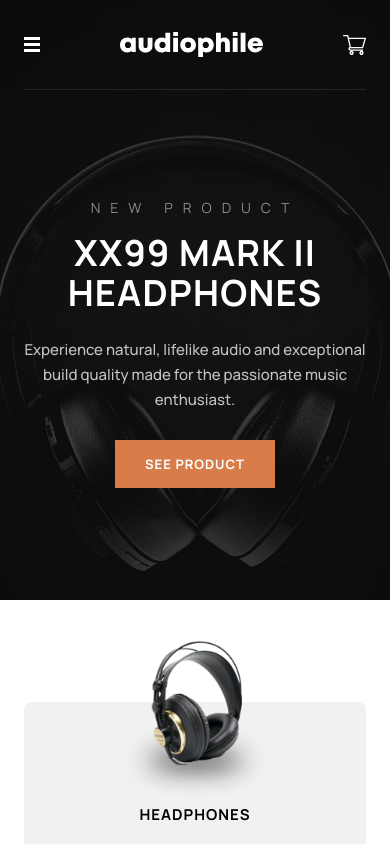
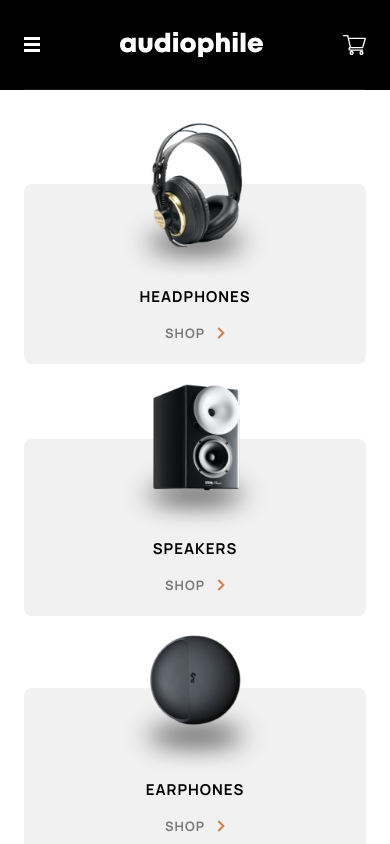
Before and after one commit to ChrisKlp/audiophile-webstore, a React (Vite) app: page / in a window 390 px wide. Both pictures are taken after a click on the button 32 px from the left and 44 px from the top of the page. Shown: the top 844 px of the page. Built offline with nearby package versions, Linux system fonts and the light colour scheme.

Commit message:
Create mobile navigation

```diff
--- a/src/components/Categories.tsx
+++ b/src/components/Categories.tsx
@@ -1,4 +1,4 @@
-/* eslint-disable no-empty-pattern */
+import { twMerge } from 'tailwind-merge';
 import iconArrowRight from '@/assets/shared/desktop/icon-arrow-right.svg';
 import imageEarphones from '@/assets/shared/desktop/image-category-thumbnail-earphones.png';
 import imageSpeakers from '@/assets/shared/desktop/image-category-thumbnail-speakers.png';
@@ -22,22 +22,32 @@ const categoryList = [
   },
 ];
 
-export default function Categories() {
+type Props = {
+  className?: string;
+};
+
+export default function Categories({ className }: Props) {
   return (
-    <section className="c-container grid gap-[1.6rem] pt-[4rem] pb-[12rem] md:grid-flow-col md:gap-[1rem] md:py-[9.8rem] lg:gap-[3rem] lg:pt-[12rem] lg:pb-[16.8rem]">
+    <section
+      className={twMerge(
+        'c-container grid gap-[1.6rem] pt-[4rem] pb-[12rem] md:grid-flow-col md:gap-[1rem] md:py-[9.8rem] lg:gap-[3rem] lg:pt-[12rem] lg:pb-[16.8rem]',
+        className
+      )}
+    >
       {categoryList.map(({ image, name, url }) => (
-        <div
+        <button
+          type="button"
           key={name}
-          className="relative grid grid-rows-[3fr_5fr_auto] justify-items-center"
+          className="group relative z-[0] grid grid-rows-[3fr_5fr_auto] justify-items-center"
         >
           <img
             src={image}
             className="row-[1/3] w-1/2 max-w-[22.4rem] md:w-3/4 md:self-center"
             alt={`${name} category`}
           />
-          <div className="row-[3/4] grid justify-items-center pb-[2.2rem] lg:pb-[3rem]">
+          <span className="row-[3/4] grid justify-items-center pb-[2.2rem] lg:pb-[3rem]">
             <h6 className="h6 mb-[1.7rem]">{name}</h6>
-            <a href={url} className="group">
+            <a href={url}>
               <span className="flex items-center gap-[1.2rem]">
                 <span className="text-[1.3rem] font-bold uppercase leading-[1.8rem] tracking-[0.1rem] text-black/50 duration-200 ease-in-out group-hover:text-orange">
                   shop
@@ -45,9 +55,9 @@ export default function Categories() {
                 <img src={iconArrowRight} alt="icon arrow right" />
               </span>
             </a>
-          </div>
+          </span>
           <div className="absolute z-[-1] row-[2/4] h-full w-full rounded bg-light200" />
-        </div>
+        </button>
       ))}
     </section>
   );
--- a/src/components/Navigation.tsx
+++ b/src/components/Navigation.tsx
@@ -1,24 +1,38 @@
+import { useRef, useState } from 'react';
 import logo from '@/assets/shared/desktop/logo.svg';
 import iconHamburger from '@/assets/shared/tablet/icon-hamburger.svg';
 import iconCart from '@/assets/shared/desktop/icon-cart.svg';
 import navigation from '@/navigation';
+import Categories from './Categories';
+import useOnClickOutside from '@/hooks/useOnClickOutside';
 
 type Props = {
   transparent?: boolean;
 };
 
 export default function Navigation({ transparent = false }: Props) {
+  const [isOpen, setIsOpen] = useState(false);
+  const ref = useRef(null);
+
+  const onToggle = () => setIsOpen(!isOpen);
+  const onClose = () => setIsOpen(false);
+
+  useOnClickOutside(ref, onClose);
+
   return (
     <header
+      ref={ref}
       className={`z-10 h-[9rem] ${
         transparent
-          ? 'absolute top-0 left-0 right-0 bg-transparent'
+          ? `absolute top-0 left-0 right-0 ${
+              isOpen ? 'bg-black lg:bg-transparent' : 'bg-transparent'
+            }`
           : 'bg-black'
       } `}
     >
       <div className="c-container relative">
         <div className="flex items-center justify-between py-[3.2rem] md:justify-start lg:pt-[3.2rem] lg:pb-[3.6rem]">
-          <button type="button" className="lg:hidden">
+          <button type="button" className="lg:hidden" onClick={onToggle}>
             <img className="" src={iconHamburger} alt="icon hamburger" />
           </button>
           <div className="md:ml-[4.2rem] md:grow lg:ml-0">
@@ -45,6 +59,18 @@ export default function Navigation({ transparent = false }: Props) {
         </nav>
         <div className="h-[1px] w-full bg-white/10" />
       </div>
+      {!!isOpen && (
+        <div className="lg:hidden">
+          <nav className="animate-fadeIn rounded-b-[0.8rem] bg-white">
+            <Categories className="pb-[3.5rem] pt-[3.2rem] md:pb-[6.7rem] md:pt-[5.6rem]" />
+          </nav>
+          <div
+            className="fixed top-0 left-0 bottom-0 right-0 z-[-1] animate-fadeIn bg-black/40"
+            onClick={onClose}
+            aria-hidden="true"
+          />
+        </div>
+      )}
     </header>
   );
 }
--- /dev/null
+++ b/src/hooks/useOnClickOutside.ts
@@ -0,0 +1,21 @@
+import { useEffect } from 'react';
+
+export default function useOnClickOutside(
+  ref: React.RefObject<HTMLElement | undefined>,
+  handler: () => void
+) {
+  useEffect(() => {
+    const listener = (event: MouseEvent | TouchEvent) => {
+      if (!ref.current || ref.current.contains(event.target as HTMLElement)) {
+        return;
+      }
+      handler();
+    };
+    document.addEventListener('mousedown', listener);
+    document.addEventListener('touchstart', listener);
+    return () => {
+      document.removeEventListener('mousedown', listener);
+      document.removeEventListener('touchstart', listener);
+    };
+  }, [ref, handler]);
+}
--- a/tailwind.config.cjs
+++ b/tailwind.config.cjs
@@ -26,6 +26,15 @@ module.exports = {
         orange: '#D87D4A',
         lightOrange: '#fbaf85',
       },
+      keyframes: {
+        fadeIn: {
+          '0%': { opacity: '0' },
+          '100%': { opacity: '100%' },
+        },
+      },
+      animation: {
+        fadeIn: 'fadeIn 0.2s ease-in-out',
+      },
     },
   },
   plugins: [],
```
Also changed, not shown: .eslintrc.cjs.
